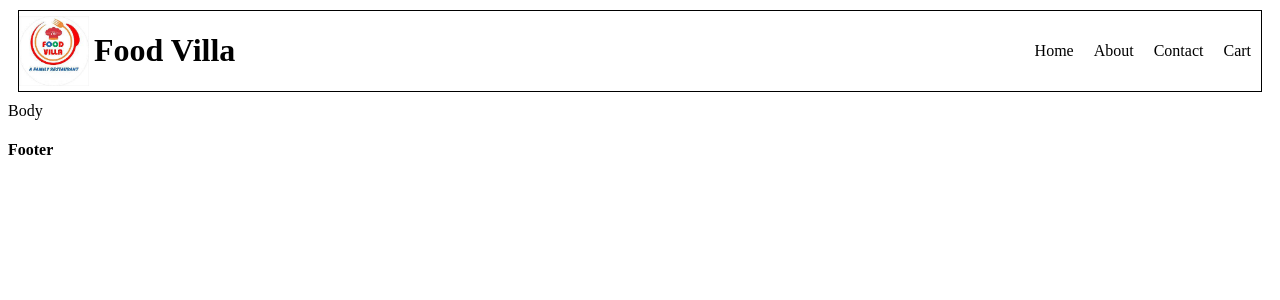
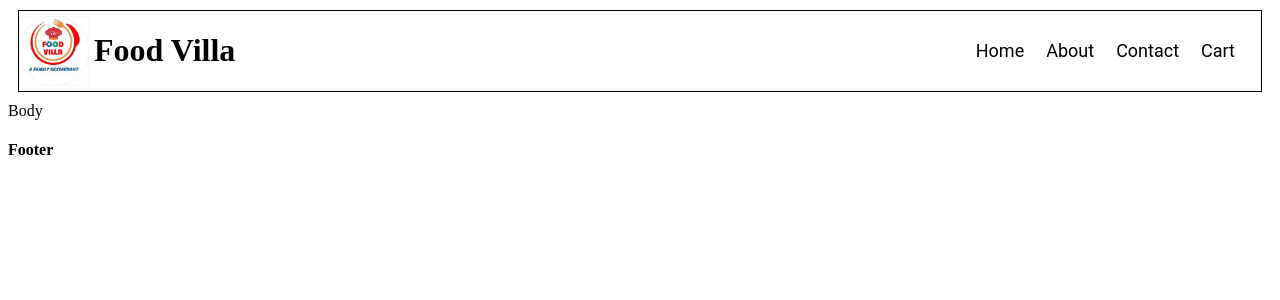
Before and after one commit to pratikishere/NamasteReact, a React (Vite) app: page / in a window 1280 px wide. Shown: the top 300 px of the page. Built offline with nearby package versions, Linux system fonts and the light colour scheme.

Commit message:
Add style to header

```diff
--- a/App.js
+++ b/App.js
@@ -34,12 +34,10 @@ const HeaderLeftSection = () => (
 
 const HeaderRightSection = () => (
   <div className="headerRightSection">
-    <ul>
-      <li>Home</li>
-      <li>About</li>
-      <li>Contact</li>
-      <li>Cart</li>
-    </ul>
+    <div className="nav-item">Home</div>
+    <div className="nav-item">About</div>
+    <div className="nav-item">Contact</div>
+    <div className="nav-item">Cart</div>
   </div>
 );
 
--- a/styles/header.css
+++ b/styles/header.css
@@ -19,11 +19,21 @@
   object-position: center;
 }
 
-.headerRightSection > ul {
-  list-style-type: none;
+.headerRightSection {
+  margin-right: 20px;
   display: flex;
+  gap: 10px;
 }
 
-.headerRightSection > ul > li {
-  padding: 10px;
+.nav-item {
+  font-family: Roboto;
+  font-size: 18px;
+  padding: 3px 6px;
+  cursor: pointer;
 }
+
+.nav-item:hover {
+  background-color: rgb(48, 120, 227);
+  border-radius: 4px;
+  color: white;
+}
```
